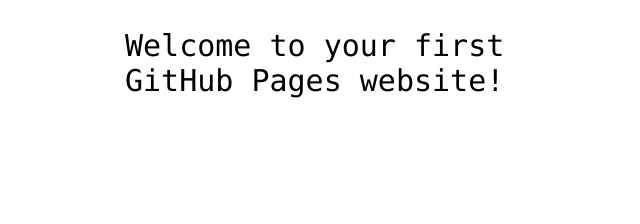
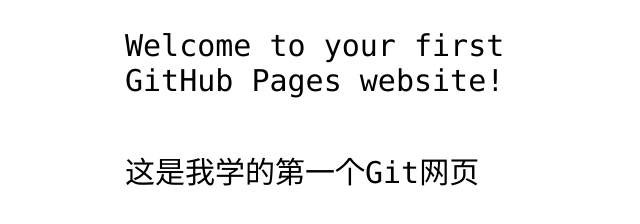
Before and after one commit to 99qia/github.io, a plain HTML site: page index.html in a window 1280 px wide. Shown: the part 360-584 px from the top of the page, without its empty margins (315-955 px from the left). Drawn offline with Linux system fonts and the light colour scheme.

Commit message:
修改
添加了一句话

```diff
--- a/index.html
+++ b/index.html
@@ -13,6 +13,7 @@
 
 <!-- Change this code here by copy and pasting your template on line 15 -->
 <p>Welcome to your first GitHub Pages website!</p>
+  <p>这是我学的第一个Git网页</p>
 
 </body>
 </html>
```
